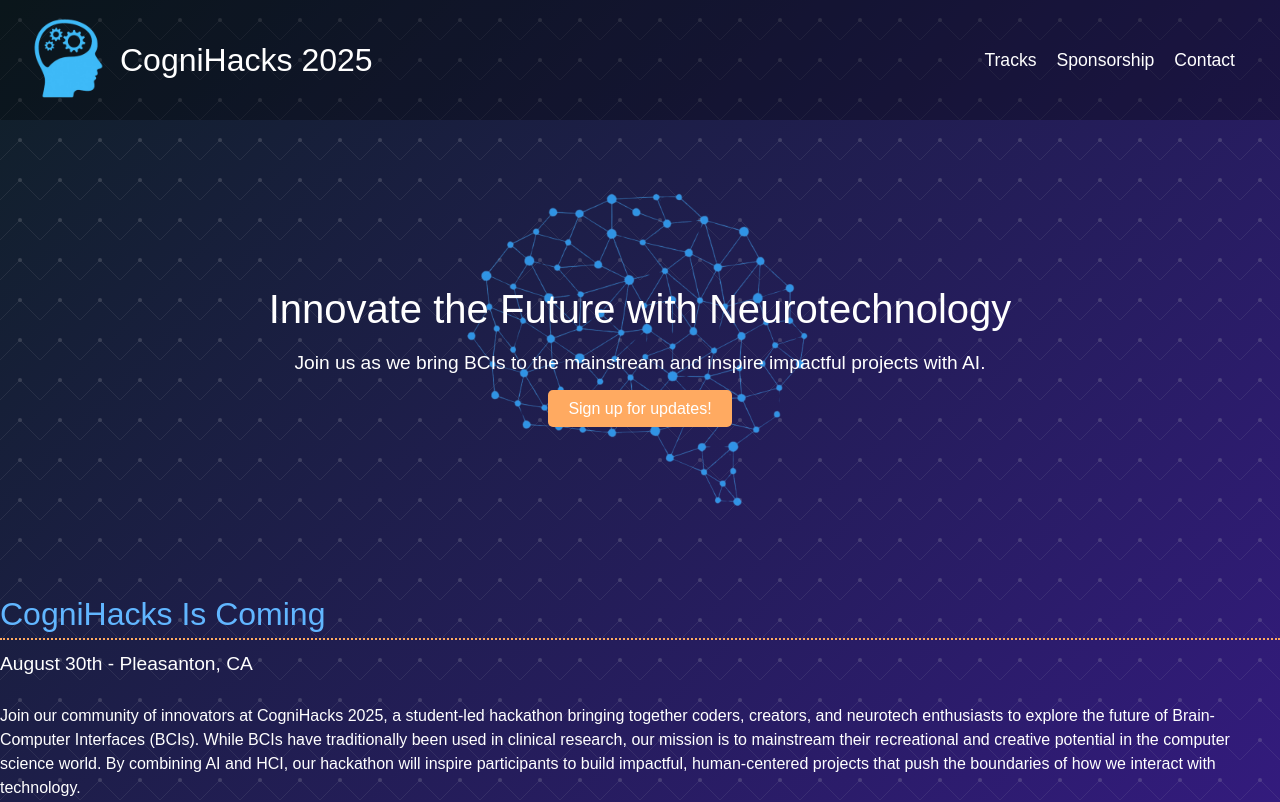
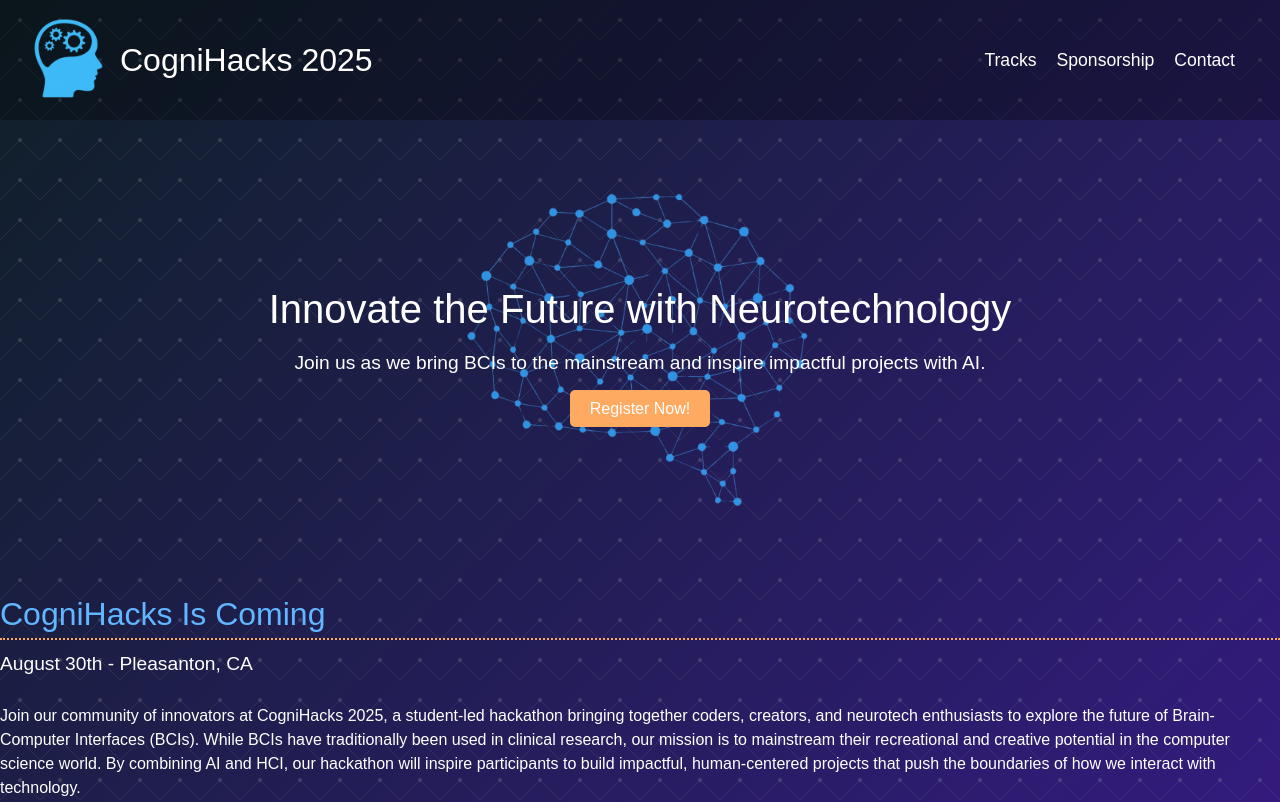
Before and after one commit to T-DEV16/cg_hacks_depoly, a React (Vite) app: page / in a window 1280 px wide. Shown: the top 802 px of the page. Built offline with nearby package versions, Linux system fonts and the light colour scheme.

Commit message:
Add Registration Form

```diff
--- a/src/App.tsx
+++ b/src/App.tsx
@@ -60,10 +60,10 @@ const App: React.FC = () => {
               Join us as we bring BCIs to the mainstream and inspire impactful projects with AI.
             </p>
             <a
-              href="https://docs.google.com/forms/d/e/1FAIpQLSeXrwM1zC_BduCt2r8XOQ074-ownydzKXhN4-q7PwY-DKBf2A/viewform?usp=previewf"
+              href="https://form.jotform.com/251738591254059"
               className="cta-button"
             >
-              Sign up for updates!
+              Register Now!
             </a>
         </div>
       </section>
```
